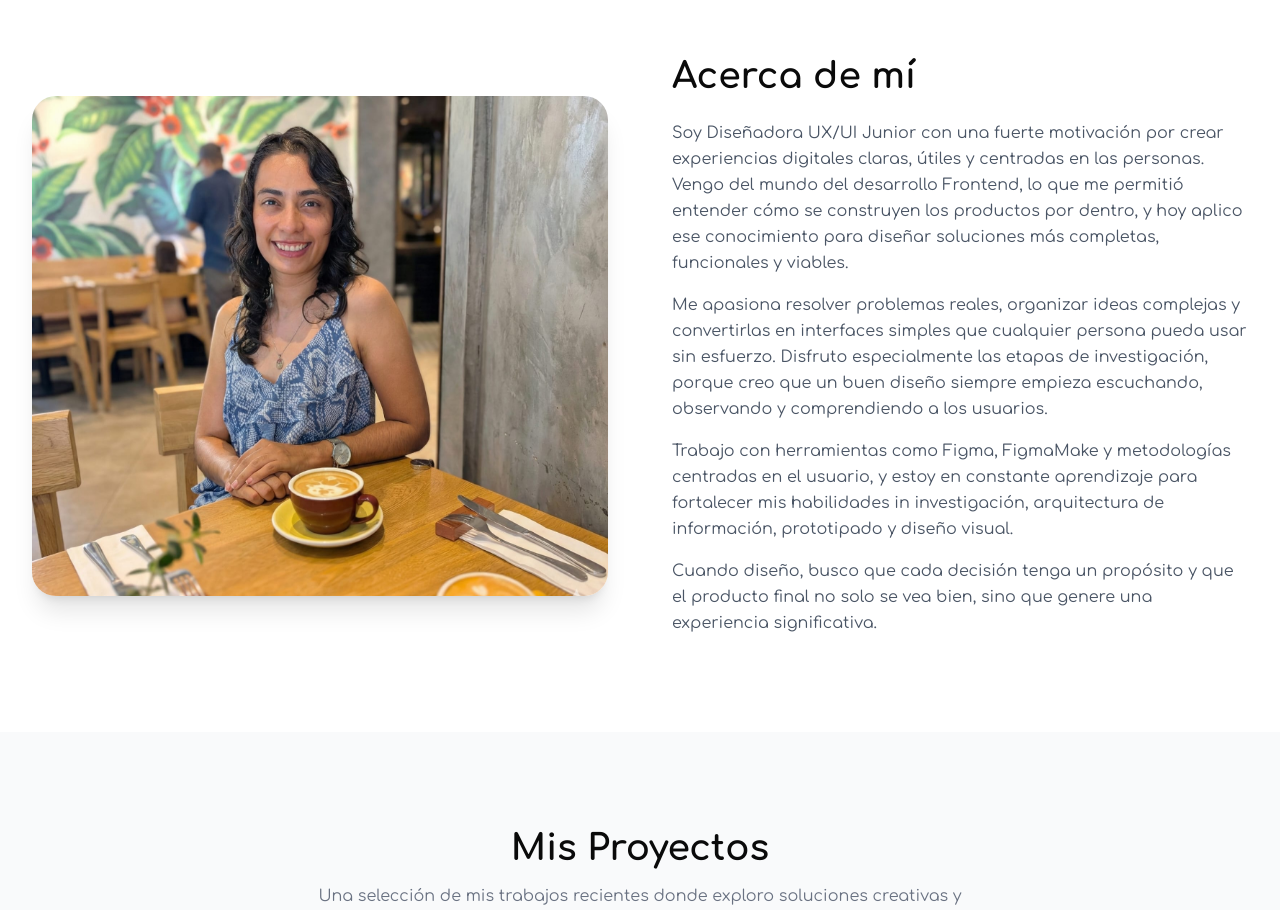
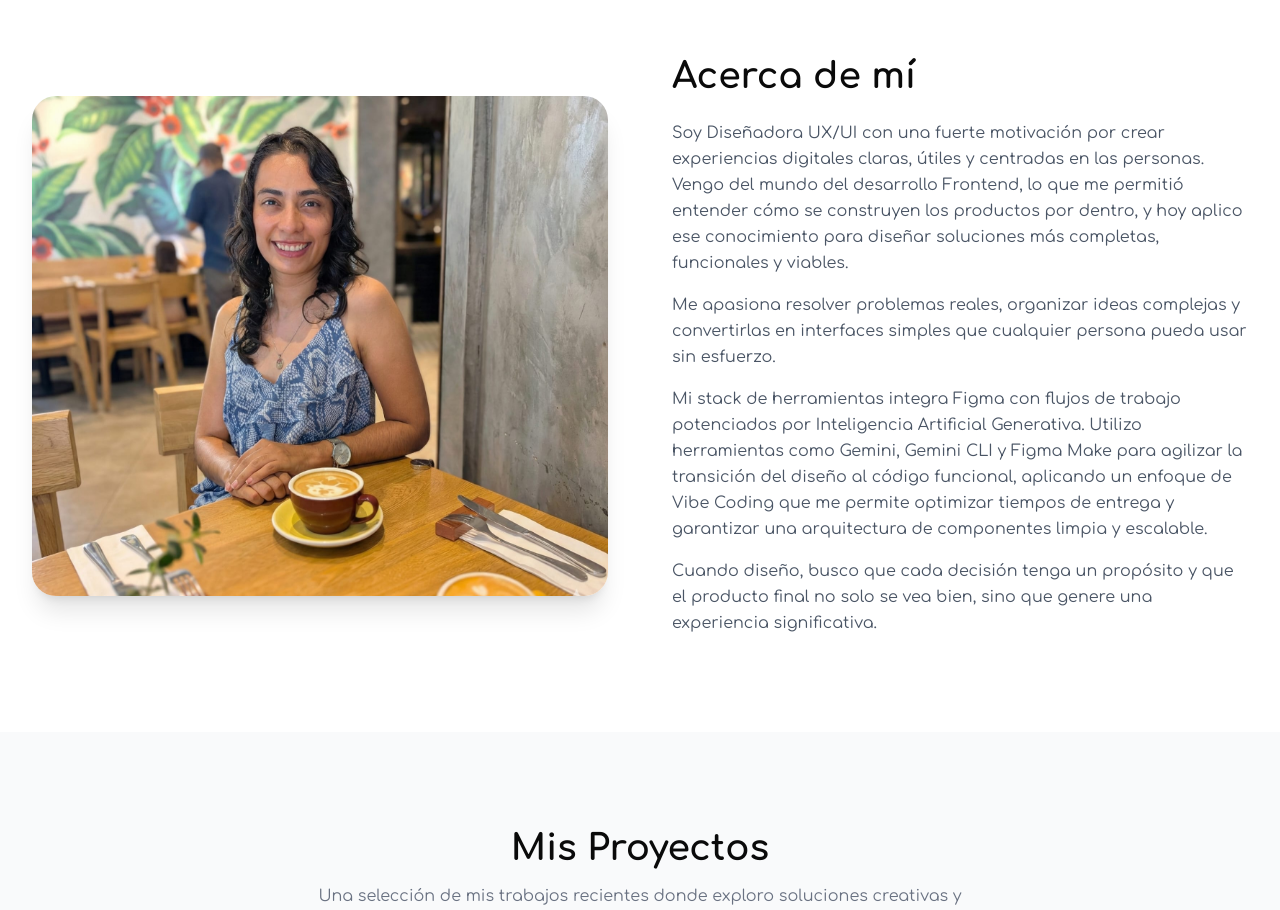
Before and after one commit to Rociojc/portafolio-ui, a React (Vite) app: page / in a window 1280 px wide. Shown: the part 840-1750 px from the top of the page. Built offline with nearby package versions, Linux system fonts and the light colour scheme.

Commit message:
styles: se actualiza texto en acerca de mi

```diff
--- a/src/data/portfolio.ts
+++ b/src/data/portfolio.ts
@@ -47,9 +47,9 @@ export const heroData: HeroData = {
 export const aboutData: AboutData = {
   title: "Acerca de mí",
   description: [
-    "Soy Diseñadora UX/UI Junior con una fuerte motivación por crear experiencias digitales claras, útiles y centradas en las personas. Vengo del mundo del desarrollo Frontend, lo que me permitió entender cómo se construyen los productos por dentro, y hoy aplico ese conocimiento para diseñar soluciones más completas, funcionales y viables.",
-    "Me apasiona resolver problemas reales, organizar ideas complejas y convertirlas en interfaces simples que cualquier persona pueda usar sin esfuerzo. Disfruto especialmente las etapas de investigación, porque creo que un buen diseño siempre empieza escuchando, observando y comprendiendo a los usuarios.",
-    "Trabajo con herramientas como Figma, FigmaMake y metodologías centradas en el usuario, y estoy en constante aprendizaje para fortalecer mis habilidades in investigación, arquitectura de información, prototipado y diseño visual.",
+    "Soy Diseñadora UX/UI con una fuerte motivación por crear experiencias digitales claras, útiles y centradas en las personas. Vengo del mundo del desarrollo Frontend, lo que me permitió entender cómo se construyen los productos por dentro, y hoy aplico ese conocimiento para diseñar soluciones más completas, funcionales y viables.",
+    "Me apasiona resolver problemas reales, organizar ideas complejas y convertirlas en interfaces simples que cualquier persona pueda usar sin esfuerzo.",
+    "Mi stack de herramientas integra Figma con flujos de trabajo potenciados por Inteligencia Artificial Generativa. Utilizo herramientas como Gemini, Gemini CLI y Figma Make para agilizar la transición del diseño al código funcional, aplicando un enfoque de Vibe Coding que me permite optimizar tiempos de entrega y garantizar una arquitectura de componentes limpia y escalable.",
     "Cuando diseño, busco que cada decisión tenga un propósito y que el producto final no solo se vea bien, sino que genere una experiencia significativa.",
   ],
   image: aboutMeImage,
```
